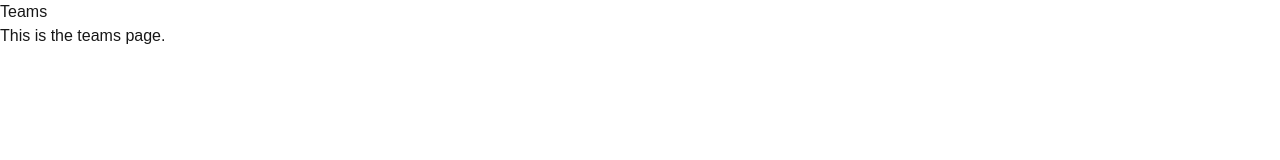
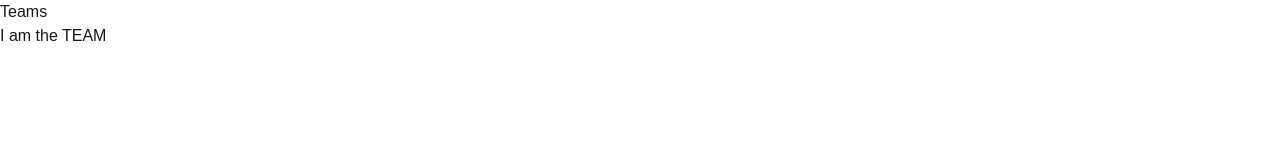
Before and after one commit to kon6443/next-bun, a Next.js app: page /teams in a window 1280 px wide. Shown: the top 160 px of the page. Built offline with nearby package versions, Linux system fonts and the light colour scheme.

Commit message:
UPDATE: next-bun /teams >> I am the TEAM

```diff
--- a/src/app/teams/page.tsx
+++ b/src/app/teams/page.tsx
@@ -2,7 +2,7 @@ const ContactPage = () => {
   return (
     <div>
       <h1>Teams</h1>
-      <p>This is the teams page.</p>
+      <p>I am the TEAM</p>
     </div>
   );
 };
```
